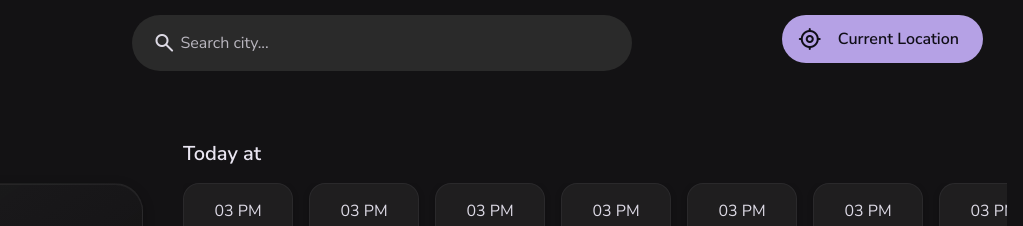
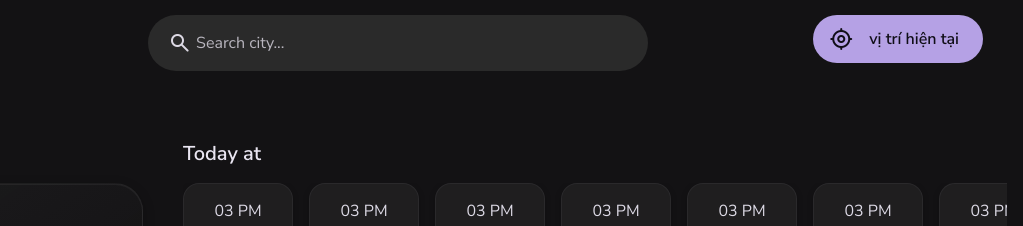
Before and after one commit to vawntien/WeatherForcast, a plain HTML site: page weatherio-starter-master/index.html in a window 1280 px wide. Shown: the top 226 px of the page, 257-1280 px from the left. Drawn offline with Linux system fonts and the light colour scheme; no server answers.

Commit message:
thay đổi chữ hiển thị cho nút 'Current Location'

```diff
--- a/weatherio-starter-master/index.html
+++ b/weatherio-starter-master/index.html
@@ -68,7 +68,7 @@
 
                 <a href="#/current-location" class="btn-primary has-state" data-current-location-btn>
                     <span class="m-icon">my_location</span>
-                    <span class="span">Current Location</span>
+                    <span class="span">vị trí hiện tại</span>
                 </a>
             </div>
         </div>
```
